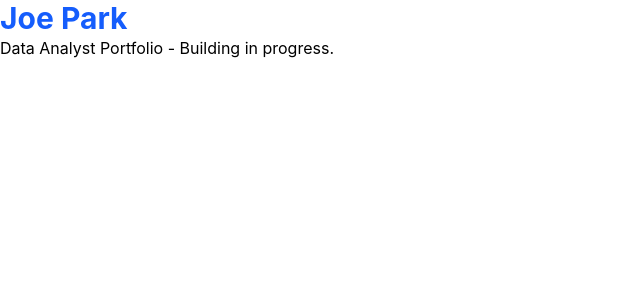
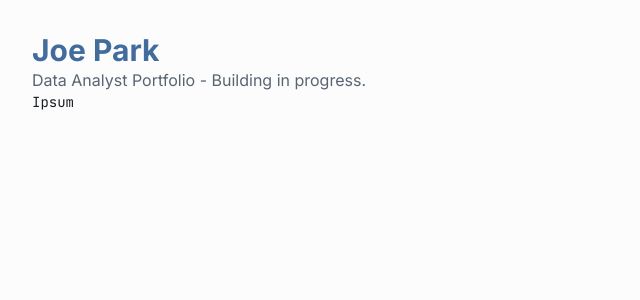
Before and after one commit to SunghunP/joe-portfolio, a React (Vite) app: page / in a window 1280 px wide. Shown: the top 300 px of the page, without its empty margins (0-640 px from the left). Built offline with nearby package versions, Linux system fonts and the light colour scheme.

Commit message:
Add color and font design tokens

```diff
--- a/index.html
+++ b/index.html
@@ -4,6 +4,9 @@
     <meta charset="UTF-8" />
     <link rel="icon" type="image/svg+xml" href="/favicon.svg" />
     <meta name="viewport" content="width=device-width, initial-scale=1.0" />
+    <link rel="preconnect" href="https://fonts.googleapis.com" />
+    <link rel="preconnect" href="https://fonts.gstatic.com" crossorigin/>
+    <link rel="stylesheet" href="https://fonts.googleapis.com/css2?family=Inter:wght@400;500;600;700;800&family=JetBrains+Mono:wght@400;500display=swap"/>
     <title>Joe Park · Data Analyst</title>
   </head>
   <body>
--- a/src/App.jsx
+++ b/src/App.jsx
@@ -1,8 +1,9 @@
 function App() {
   return (
-    <div>
-      <h1 className="text-3xl font-bold text-blue-600">Joe Park</h1>
-      <p>Data Analyst Portfolio - Building in progress.</p>
+    <div className="p-8">
+      <h1 className="text-3xl font-bold text-primary">Joe Park</h1>
+      <p className="text-muted">Data Analyst Portfolio - Building in progress.</p>
+      <p className="font-mono text-sm text-ink">Ipsum</p>
     </div>
   )
 }
--- a/src/index.css
+++ b/src/index.css
@@ -1 +1,25 @@
 @import "tailwindcss";
+
+@theme {
+  --color-bg: #FCFCFD;
+  --color-surface: #E1EBF5;
+  --color-card: #EDF3FA;
+  --color-border: #CFDDEC;
+  --color-ink: #1A1E24;
+  --color-muted: #586472;
+  --color-primary: #416C9B;
+  --color-primary-strong: #345680;
+  --color-primary-tint: #DCE8F4;
+  --color-bar: #AEC6DF;
+  --color-success: #4E9A67;
+
+  --font-sans: 'Inter', system-ui, -apple-system, 'Segoe UI', Roboto, Helvetica, Arial, sans-serif;
+  --font-mono: 'JetBrains Mono', ui-monospace, SFMono-Regular, Menlo, Consolas, monospace;
+}
+
+@layer base {
+  body {
+    background-color: var(--color-bg);
+    color: var(--color-ink);
+  }
+}
```
